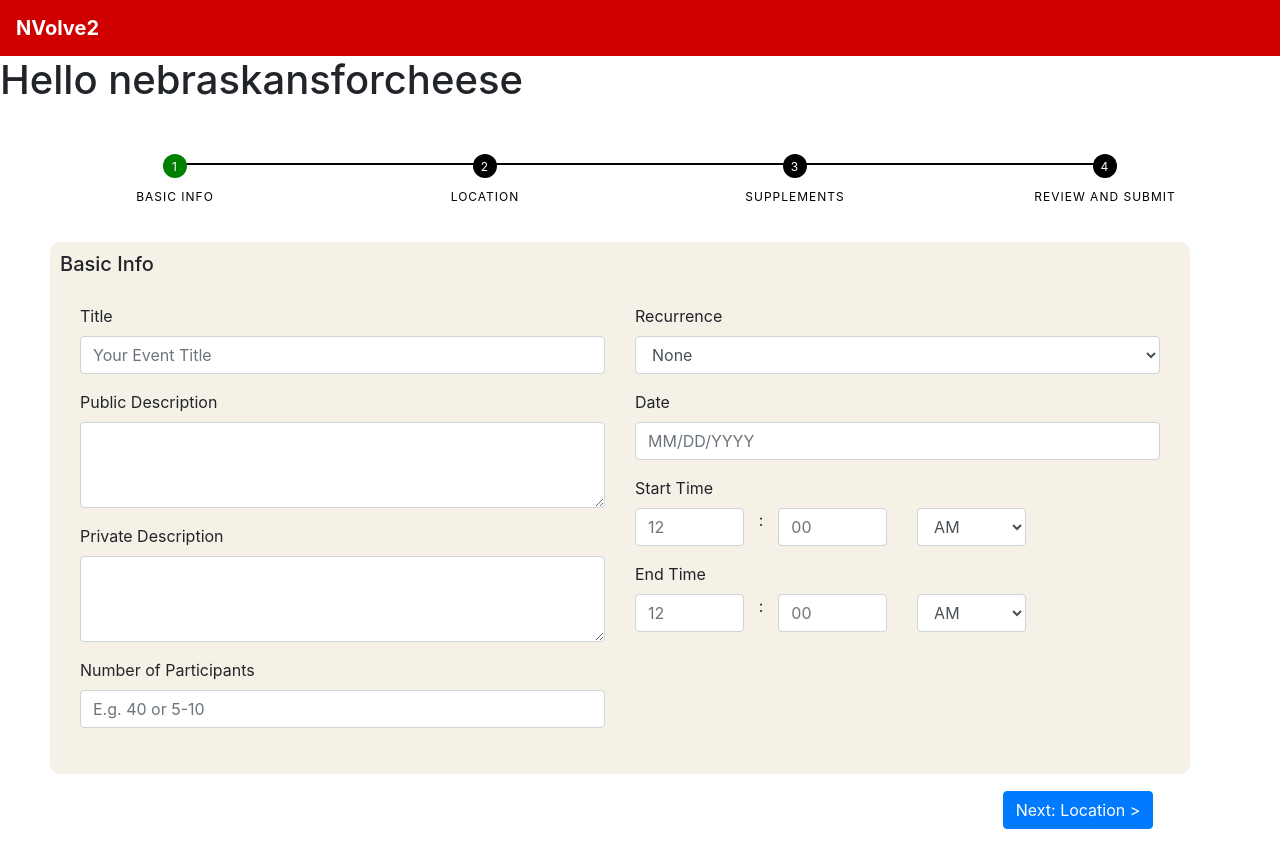
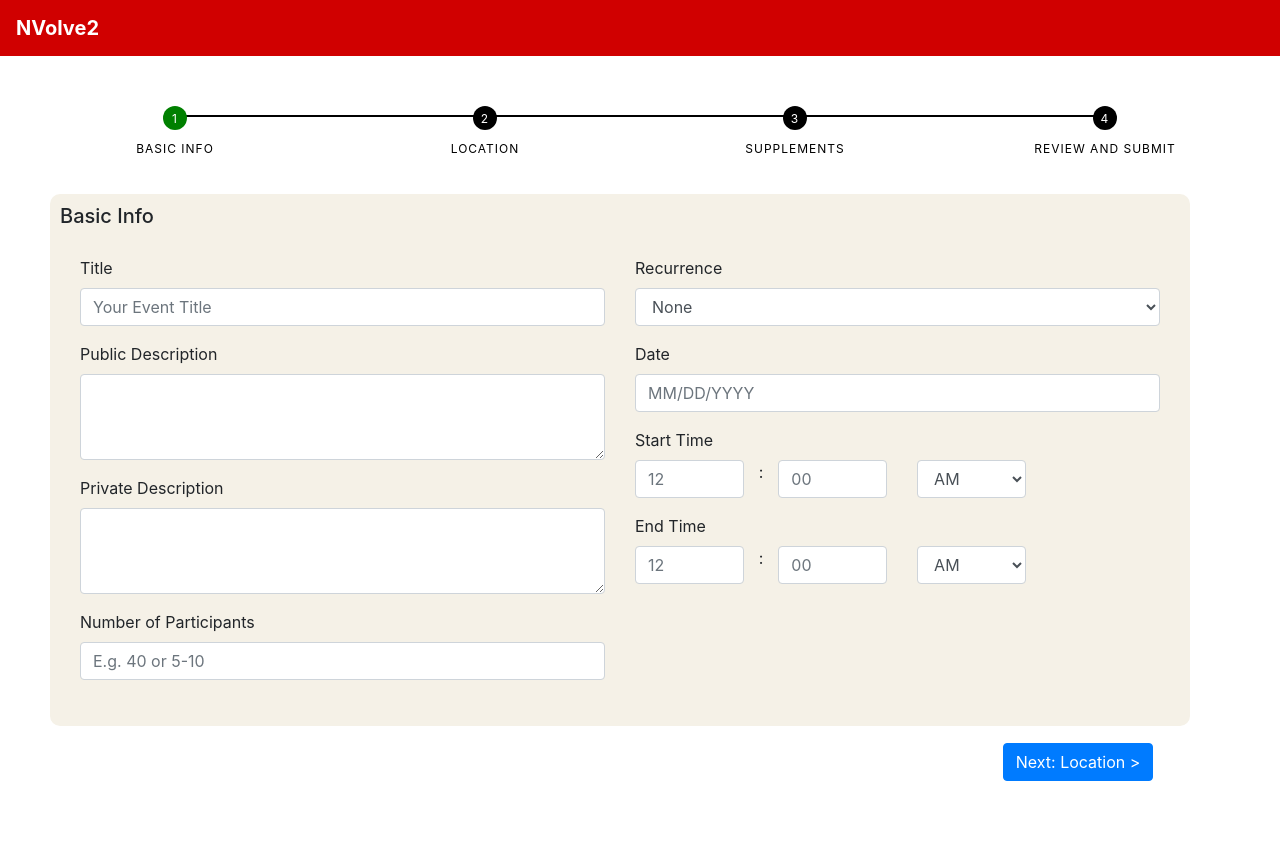
Before and after one commit to gauriramesh/nvolve2, a React (Create React App) app: page /epr/nebraskansforcheese in a window 1280 px wide. After the commit the page ends 807 px from the top, so only its background shows below. Built offline with nearby package versions, Linux system fonts and the light colour scheme; the HTML template or start-up script is replaced by a standard one.

Commit message:
Update Epr.js

```diff
--- a/src/components/Epr.js
+++ b/src/components/Epr.js
@@ -67,8 +67,6 @@ export default class Epr extends React.Component {
   render() {
     return (
       <div>
-        <h1>Hello {this.org}</h1>
-
         {this.state.currentForm === 1 && (
           <BasicInfo handler={this.infoHandler} nextForm={this.nextForm}></BasicInfo>
         )}
```
